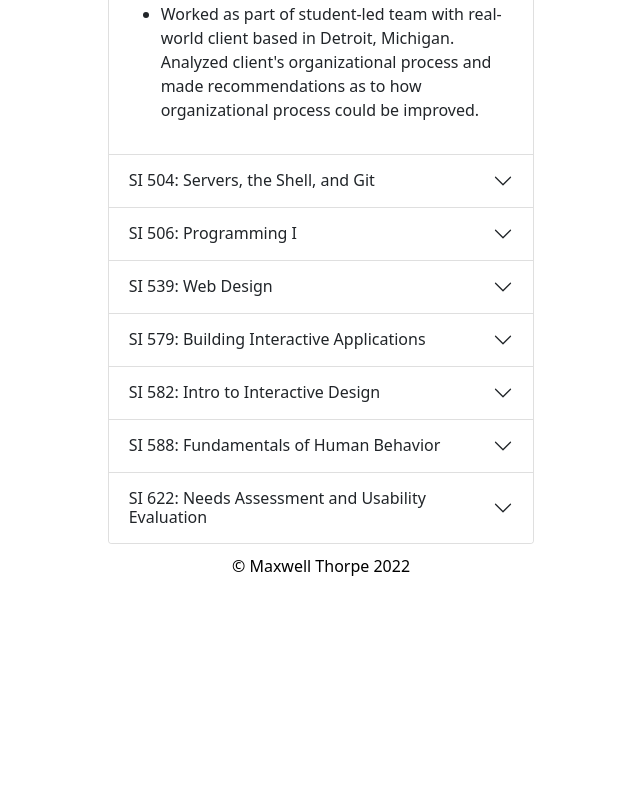
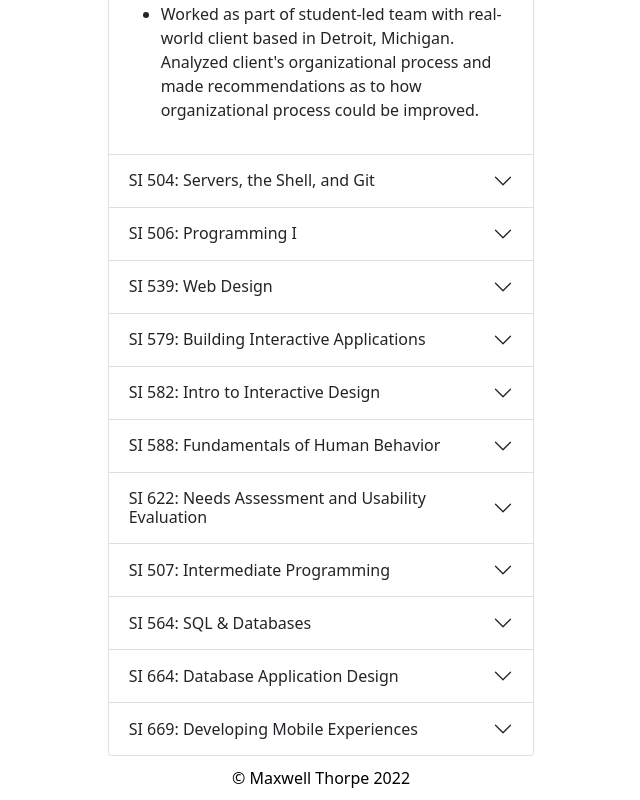
Before and after one commit to mrthorpe12/personal_portfolio, a React (Create React App) app in the folder portfolio/: page /graduate in a window 1280 px wide. Shown: the part 339-1139 px from the top of the page, without its empty margins (319-959 px from the left). Before the commit the page ends 927 px from the top, so only its background shows below. Built offline with nearby package versions, Linux system fonts and the light colour scheme.

Commit message:
Add content to Graduate. Edit Home.

```diff
--- a/portfolio/src/components/Graduate.js
+++ b/portfolio/src/components/Graduate.js
@@ -77,7 +77,51 @@ const Graduate = () => {
                                 system/service.</li>
                         </ul>
                     </Accordion.Body>
-                </Accordion.Item></Accordion>
+                </Accordion.Item>
+                <Accordion.Item>
+                    <Accordion.Header>SI 507: Intermediate Programming</Accordion.Header>
+                    <Accordion.Body>
+                        <ul>
+                            <li>
+                                Further developing core programming and software development skills, including the following: Applying basic algorithms and data structures,
+                                accessing and processing data, debugging, testing, incorporating external libraries, and maintaining a functional development environment.
+                            </li>
+                        </ul>
+                    </Accordion.Body>
+                </Accordion.Item>
+                <Accordion.Item>
+                    <Accordion.Header>SI 564: SQL & Databases</Accordion.Header>
+                    <Accordion.Body>
+                        <ul>
+                            <li>
+                                Studying basics of databases and SQL.  Course subjects include the following: data modelling, SQL Syntax, evaluation of different database systems for suitability, evaluation
+                                of database performance, and use of a database in a multi-step analysis process.
+                            </li>
+                        </ul>
+                    </Accordion.Body>
+                </Accordion.Item>
+                <Accordion.Item>
+                    <Accordion.Header>SI 664: Database Application Design</Accordion.Header>
+                    <Accordion.Body>
+                        <ul>
+                            <li>
+                                Studying basics of database management systems (DBMS).  Course covers theoretical and practical aspects of DBMS, including database design, use,
+                                and implementation using SQL.  Course taught using Django/MySQL.
+                            </li>
+                        </ul>
+                    </Accordion.Body>
+                </Accordion.Item>
+                <Accordion.Item>
+                    <Accordion.Header>SI 669: Developing Mobile Experiences</Accordion.Header>
+                    <Accordion.Body>
+                        <ul>
+                            <li>
+                                Building mobile applications using React Native.  Course subjects include standard testing, monitoring, and debugging.
+                            </li>
+                        </ul>
+                    </Accordion.Body>
+                </Accordion.Item>
+            </Accordion>
         </div>
     )
 }
--- a/portfolio/src/components/Home.js
+++ b/portfolio/src/components/Home.js
@@ -5,7 +5,7 @@ const Home = () => {
     return (
         <div>
             <h1>Homepage</h1>
-            <p>Hey! Welcome to my personal page. My name is Max and I'm a first-year student at the <a
+            <p>Hey! Welcome to my personal page. My name is Max and I'm a second-year student at the <a
                 href="http://si.umich.edu">University of Michigan School of Information (UMSI).</a> I've always been
                 fascinated by
                 data science and would describe myself as eager to learn. Click the links at the top of the page to see my
```
